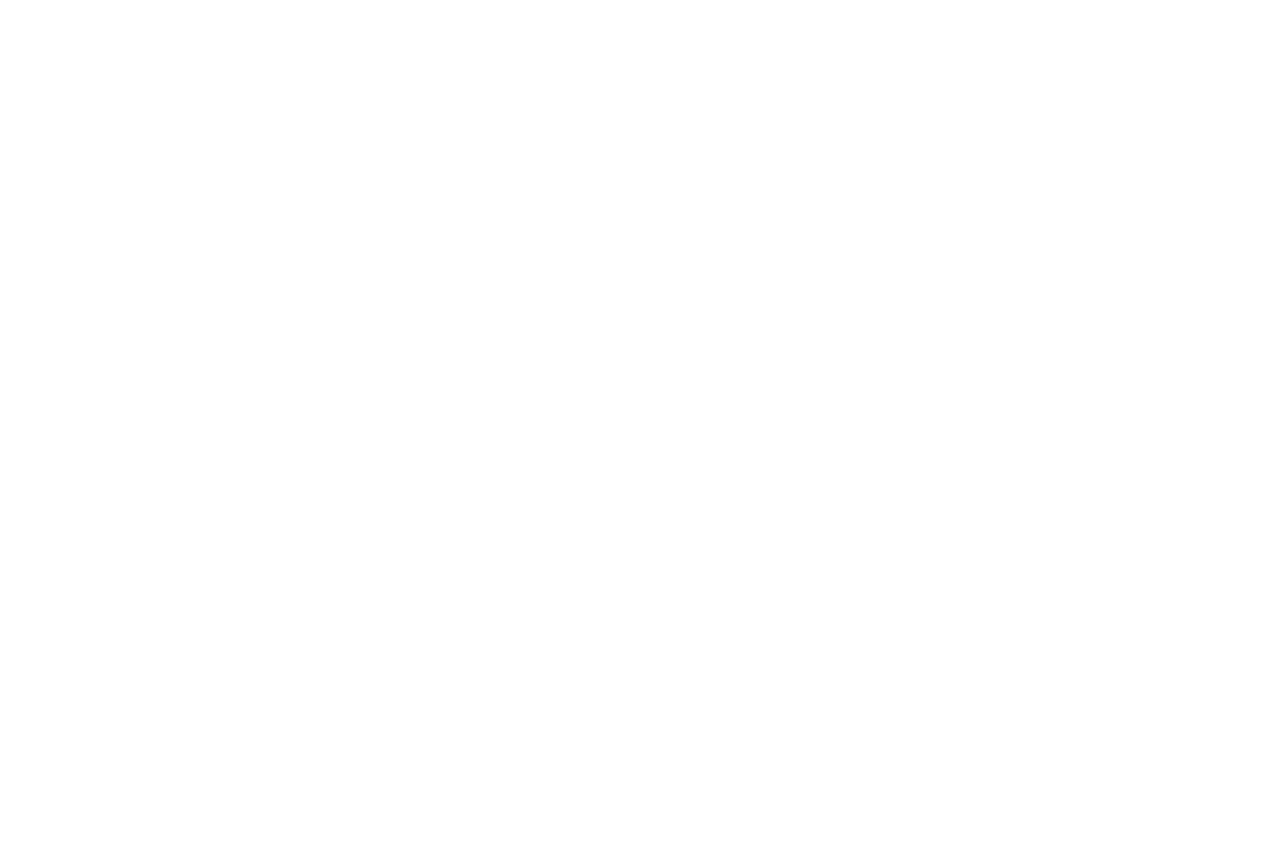
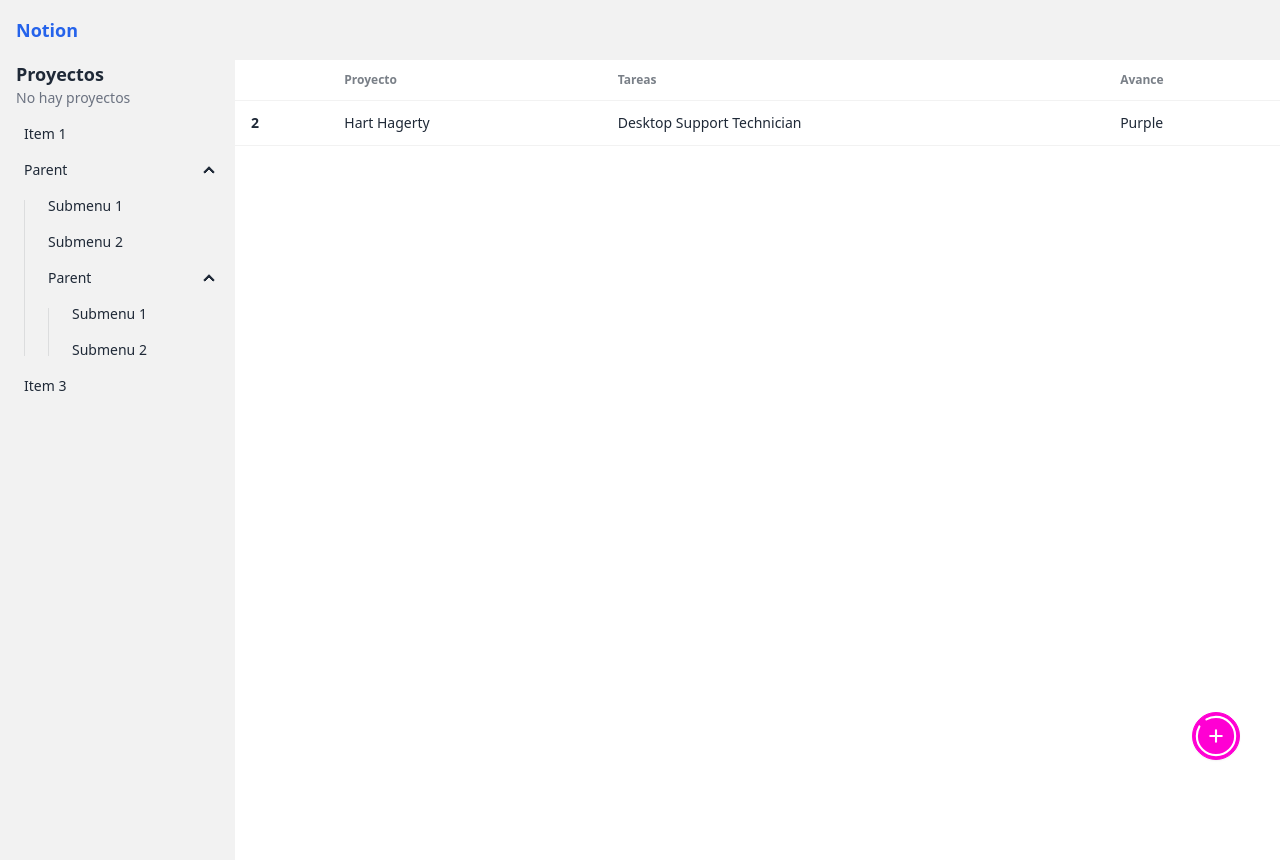
Before and after one commit to jennyz14/projects-app, a Vue app: page /projects in a window 1280 px wide. Before the commit this address had no page. Before the commit the page ends 800 px from the top, so only its background shows below. Built offline with nearby package versions, Linux system fonts and the light colour scheme.

Commit message:
[add]estrucutra de projects view

```diff
--- a/src/modules/projects/layouts/ProjectLayout.vue
+++ b/src/modules/projects/layouts/ProjectLayout.vue
@@ -3,7 +3,7 @@
     <!-- Top Menu -->
 
     <top-menu />
-    <main>
+    <main class="flex flex-row">
       <!-- Side Menu -->
       <side-menu />
 
--- /dev/null
+++ b/src/modules/projects/views/ProjectsView.vue
@@ -0,0 +1,44 @@
+<template>
+  <div class="overflow-x-auto w-full">
+    <table class="table">
+      <!-- head -->
+      <thead>
+        <tr>
+          <th></th>
+          <th>Proyecto</th>
+          <th>Tareas</th>
+          <th>Avance</th>
+        </tr>
+      </thead>
+      <tbody>
+        <tr class="hover">
+          <th>2</th>
+          <td>Hart Hagerty</td>
+          <td>Desktop Support Technician</td>
+          <td>Purple</td>
+        </tr>
+      </tbody>
+    </table>
+
+    <button class="btn btn-circle btn-secondary fixed bottom-10 right-10">
+      <svg viewBox="0 0 24 24" fill="none" xmlns="http://www.w3.org/2000/svg">
+        <g id="SVGRepo_bgCarrier" stroke-width="0"></g>
+        <g id="SVGRepo_tracerCarrier" stroke-linecap="round" stroke-linejoin="round"></g>
+        <g id="SVGRepo_iconCarrier">
+          <path
+            d="M15 12L12 12M12 12L9 12M12 12L12 9M12 12L12 15"
+            stroke="#ffffff"
+            stroke-width="1.104"
+            stroke-linecap="round"
+          ></path>
+          <path
+            d="M7 3.33782C8.47087 2.48697 10.1786 2 12 2C17.5228 2 22 6.47715 22 12C22 17.5228 17.5228 22 12 22C6.47715 22 2 17.5228 2 12C2 10.1786 2.48697 8.47087 3.33782 7"
+            stroke="#ffffff"
+            stroke-width="1.104"
+            stroke-linecap="round"
+          ></path>
+        </g>
+      </svg>
+    </button>
+  </div>
+</template>
--- a/src/router/index.ts
+++ b/src/router/index.ts
@@ -6,8 +6,16 @@
   routes: [
     {
       path: '/',
-      name: 'projects',
+      name: 'home',
+      redirect: { name: 'projects' },
       component: ProjectLayout,
+      children: [
+        {
+          path: 'projects',
+          name: 'projects',
+          component: () => import('@/modules/projects/views/ProjectsView.vue'),
+        },
+      ],
     },
   ],
 });
```
